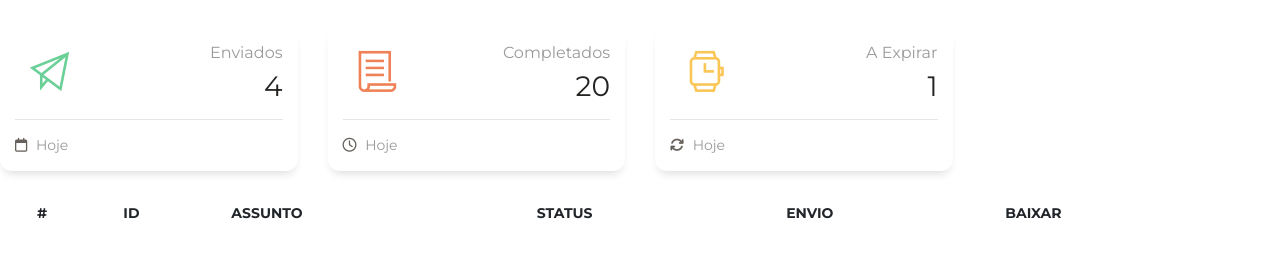
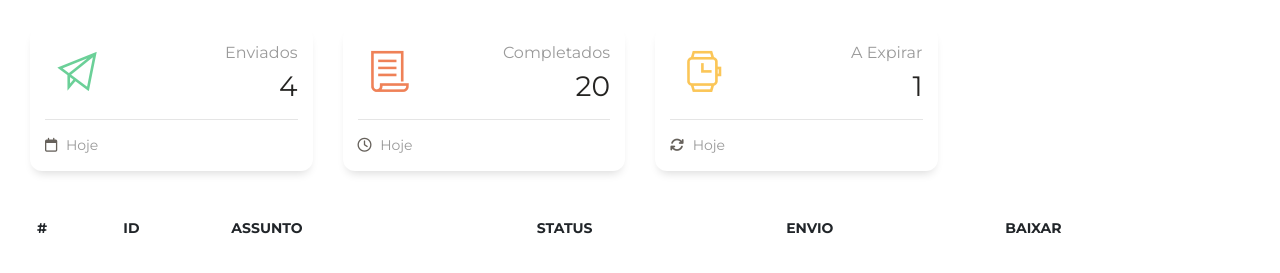
Before and after one commit to navisantos/listener, a website: page views/index.html in a window 1280 px wide. Shown: the part 101-374 px from the top of the page. Drawn offline with nearby package versions, Linux system fonts and the light colour scheme.

Commit message:
Update index.html

```diff
--- a/views/index.html
+++ b/views/index.html
@@ -4241,7 +4241,7 @@
     </header>
     <div class="main-panel"></div>
       <div class="content">
-      <div class="row">
+      <div class="row" style="margin:15px;">
         <div class="col-lg-3 col-md-6 col-sm-6">
           <div class="card card-stats">
             <div class="card-body ">
```
